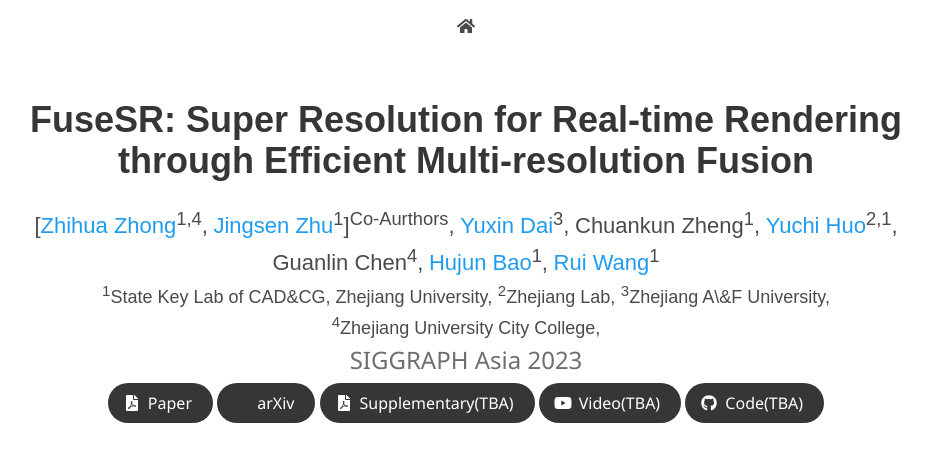
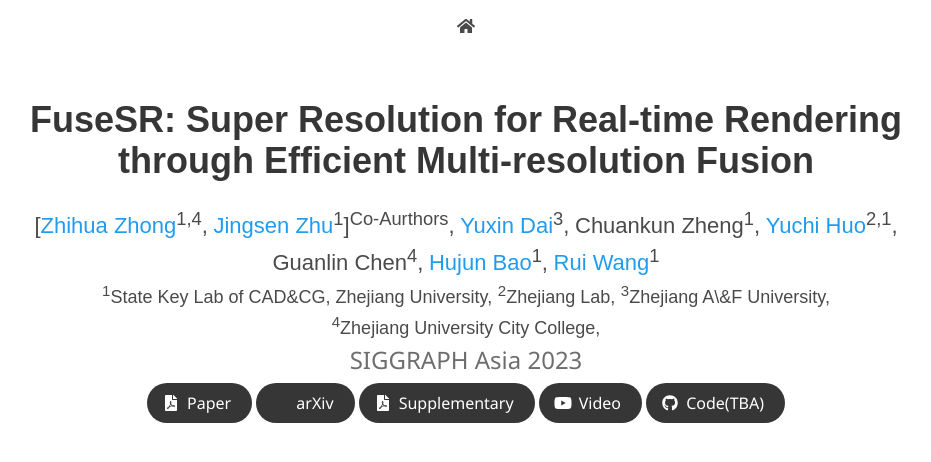
Before and after one commit to Isaac-Paradox/Isaac-Paradox.github.io, a Jekyll site: the page FuseSR/index.html, which Jekyll copies as it is, in a window 1280 px wide and 900 px high, cut to the strip 0-536 px from the top of the window. Shown: the top 462 px of the strip, without its empty margins (174-1105 px from the left). Built offline with Jekyll 4.4.1, drawn with Linux system fonts in a browser that asks for light colours; nearby versions of some CDN libraries; some web fonts are replaced; library files that are not in the unit come from our copies; a style sheet for code colours, icons or effects is not loaded.

Commit message:
update Video and supp

```diff
--- a/FuseSR/index.html
+++ b/FuseSR/index.html
@@ -155,22 +155,22 @@
                 </a>
               </span>
               <span class="link-block">
-                <a href="#"
+                <a href="https://drive.google.com/file/d/1UO0vPEakHvXMltCcBSuwgPjrY1ITI5j7/view?usp=share_link"
                    class="external-link button is-normal is-rounded is-dark">
                   <span class="icon">
                       <i class="fas fa-file-pdf"></i>
                   </span>
-                  <span>Supplementary(TBA)</span>
+                  <span>Supplementary</span>
                 </a>
               </span>
               <!-- Video Link. -->
               <span class="link-block">
-                <a href="#"
+                <a href="https://drive.google.com/file/d/1wSPdfpwOkOIznQUqUZdBMmdQ3WAWlhms/view?usp=share_link"
                    class="external-link button is-normal is-rounded is-dark">
                   <span class="icon">
                       <i class="fab fa-youtube"></i>
                   </span>
-                  <span>Video(TBA)</span>
+                  <span>Video</span>
                 </a>
               </span>
               <!-- Code Link. -->
```
